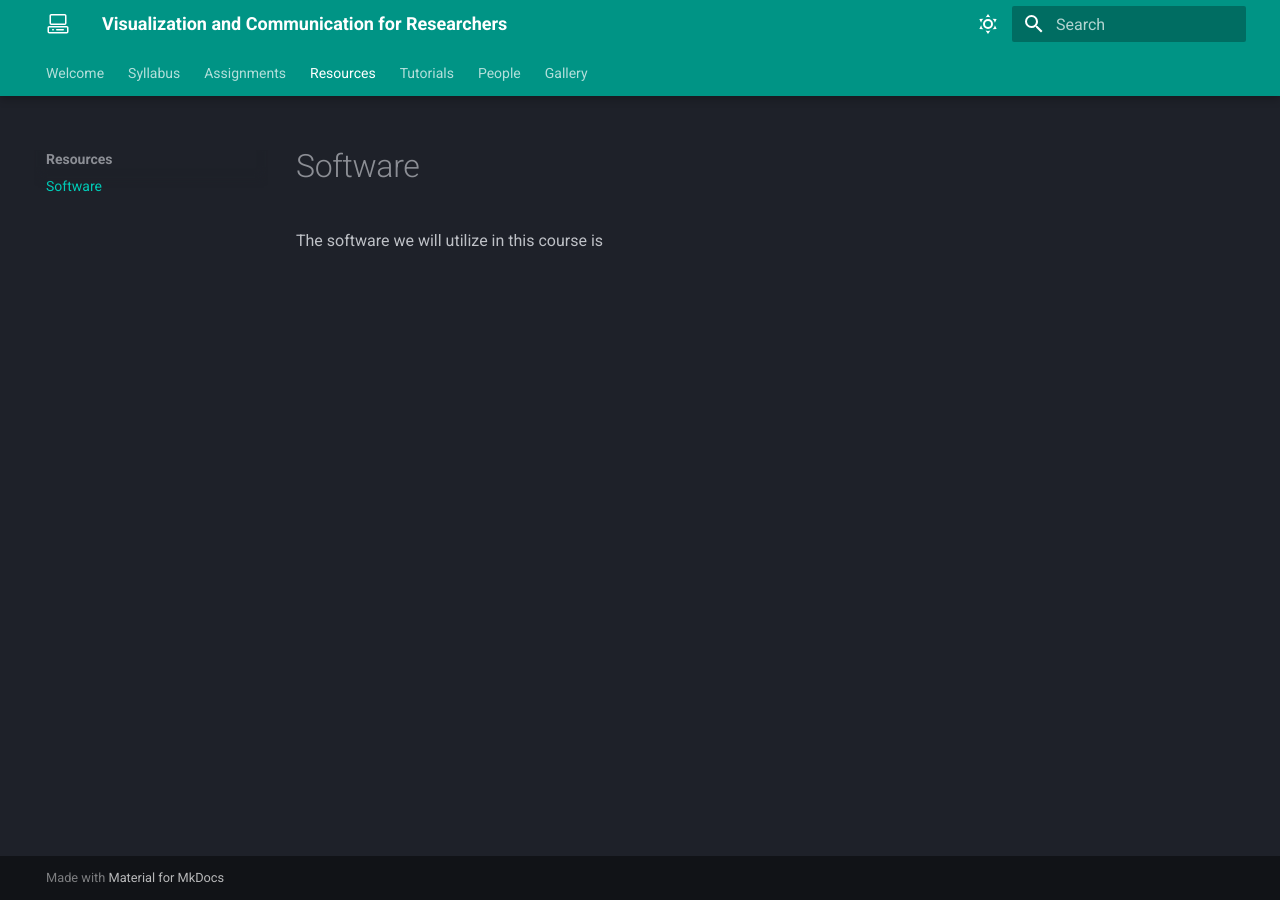
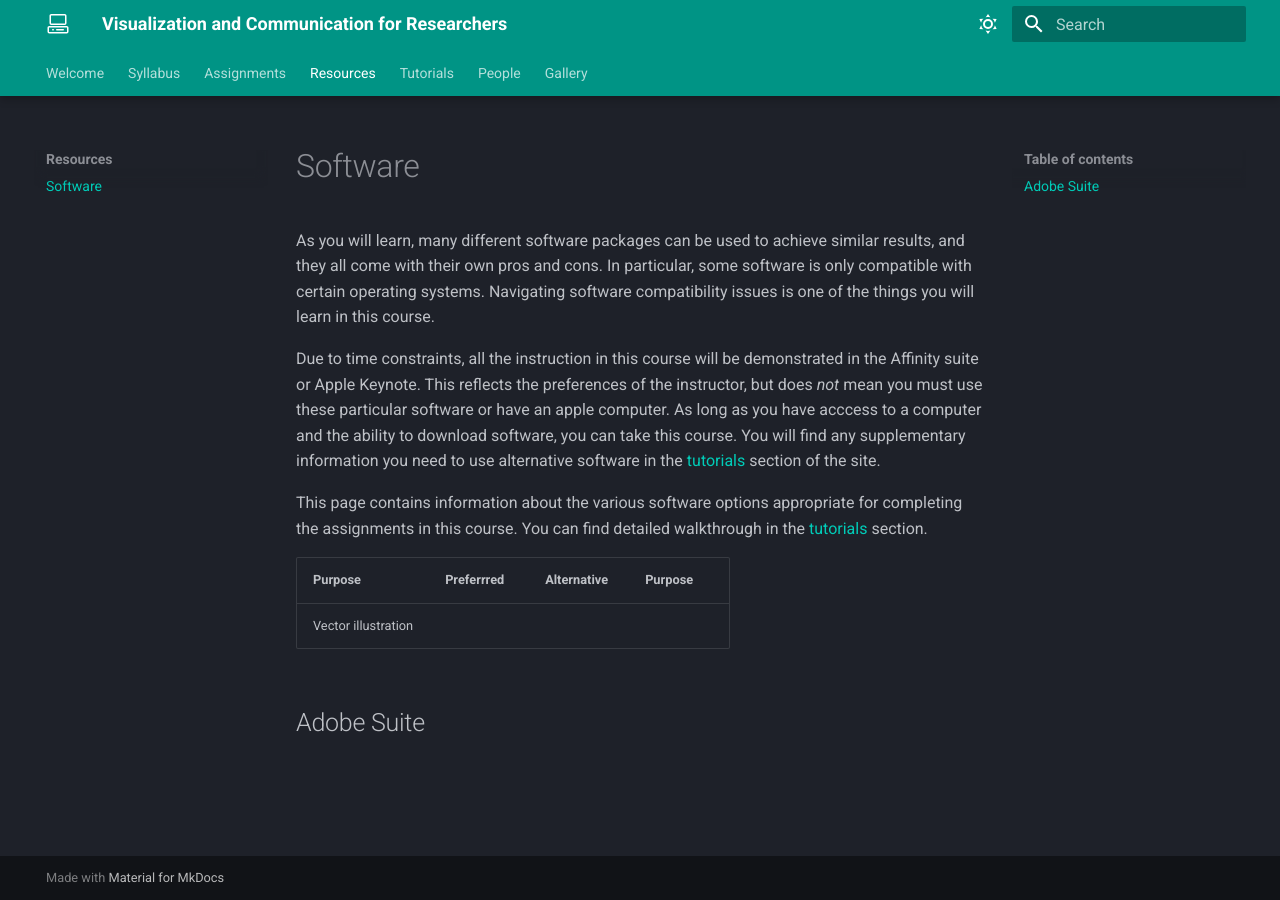
Before and after one commit to elissasoroj/vizcomm, an MkDocs documentation site: the page built from docs/software.md, in a window 1280 px wide. Built offline with MkDocs 1.6.1 and Material for MkDocs 9.7.7, drawn with Linux system fonts in a browser that asks for light colours.

```diff
--- a/docs/software.md
+++ b/docs/software.md
@@ -1,3 +1,14 @@
 # Software
 
-The software we will utilize in this course is
+As you will learn, many different software packages can be used to achieve similar results, and they all come with their own pros and cons. In particular, some software is only compatible with certain operating systems. Navigating software compatibility issues is one of the things you will learn in  this course.
+
+Due to time constraints, all the instruction in this course will be demonstrated in the Affinity suite or Apple Keynote. This reflects the preferences of the instructor, but does *not* mean you must use these particular software or have an apple computer. As long as you have acccess to a computer and the ability to download software, you can take this course. You will find any supplementary information you need to use alternative software in the [tutorials](/tutorials) section of the site.
+
+This page contains information about the various software options appropriate for completing the assignments in this course. You can find detailed walkthrough in the [tutorials](/tutorials) section.
+
+
+| Purpose              | Preferrred | Alternative | Purpose |
+| -------------------- | ---------- | ----------- | ------- |
+| Vector illustration  |
+
+## Adobe Suite
```
Also changed, not shown: docs/syllabus.md (+4 -1 lines), docs/images/Trilobiite appendage-01.png (deleted), docs/images/batcon.png (added), docs/images/biochem.jpg (added), docs/images/bunnies.png (added), docs/images/giants.png (added), docs/images/muscle-man.png (added), docs/images/parker-quarry.png (added), docs/images/skunk.png (added), docs/images/tomotiid.png (added), docs/images/trilobite.png (added), docs/images/turkey-muscle.png (added), docs/images/turkey.png (added), docs/images/walking.png (added), 1 more files, 2 other files.
